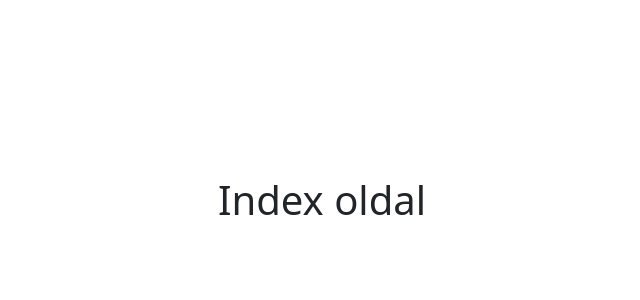
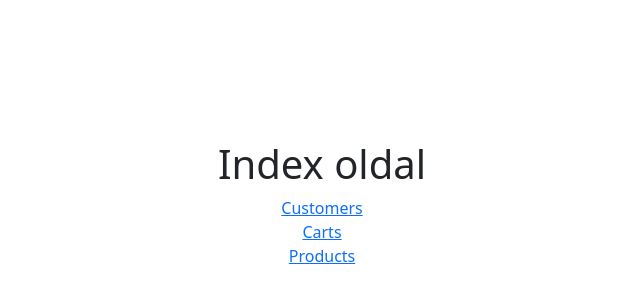
Before and after one commit to Cs12krisz/proba1-dto-termek-frontend, a React (Vite) app: page / in a window 1280 px wide. Shown: the part 196-496 px from the top of the page, without its empty margins (318-958 px from the left). Built offline with nearby package versions, Linux system fonts and the light colour scheme.

Commit message:
Customers adatok sikeres betöltése

```diff
--- a/src/App.jsx
+++ b/src/App.jsx
@@ -1,11 +1,30 @@
 import { NavLink, Route, Routes } from 'react-router-dom'
 import './App.css'
+import Customers from './pages/Customers'
+import Carts from './pages/Carts'
+import Products from './pages/Products'
 
 export const App = () => {
 
   return (
     <>
     <h1>Index oldal</h1>
+    <nav>
+    <NavLink to="/customers">Customers</NavLink>
+    </nav>
+    <nav>
+    <NavLink to="/carts">Carts</NavLink>
+    </nav>
+    <nav>
+    <NavLink to="/products">Products</NavLink>
+
+
+    </nav>
+    <Routes>
+      <Route path='/customers' element={<Customers></Customers>}></Route>
+      <Route path='/carts' element={<Carts></Carts>}></Route>
+       <Route path='/products' element={<Products/>}></Route>
+    </Routes>
     </>
   )
 }
--- a/src/main.jsx
+++ b/src/main.jsx
@@ -4,9 +4,12 @@ import './index.css'
 import { App } from './App.jsx'
 import 'bootstrap/dist/css/bootstrap.min.css'
 import 'bootstrap/dist/js/bootstrap.min.js'
+import { BrowserRouter } from 'react-router-dom'
 
 createRoot(document.getElementById('root')).render(
   <StrictMode>
-    <App />
+    <BrowserRouter>
+      <App />
+    </BrowserRouter>
   </StrictMode>,
 )
--- /dev/null
+++ b/src/pages/Carts.jsx
@@ -0,0 +1,5 @@
+function Carts() {
+
+}
+
+export default Carts
--- /dev/null
+++ b/src/pages/Customers.jsx
@@ -0,0 +1,39 @@
+import { useEffect, useState } from "react"
+import { Link } from "react-router-dom"
+
+const CustomersKomponens = ({elemek}) => {
+    return(
+<div>
+    {elemek.map((elem, index) => (
+     <div className="card" key={index}>
+        <div className="card-body">
+    <h4 className="card-title">{elem.name}<br />
+    <Link to={"/customers/" + elem.id}><i className="bi bi-eye">Részletek</i></Link>
+    </h4>
+        </div>
+    </div>
+
+    ))}
+</div>
+    )
+}
+
+
+function Customers() {
+    const [adatok, setAdatok] = useState([])
+
+    useEffect(() => {
+        fetch("http://localhost:5198/api/Customers")
+        .then((response) => (response.ok ? response.json() : []))
+        .then((tartalom) => setAdatok(tartalom))
+    })
+
+    return (
+        <>
+        <h1>Customers</h1>
+        <CustomersKomponens elemek={adatok}></CustomersKomponens>
+        </>
+    )
+}
+
+export default Customers
--- /dev/null
+++ b/src/pages/Products.jsx
@@ -0,0 +1,5 @@
+function Products() {
+
+}
+
+export default Products
```
Also changed, not shown: src/pages/Index.jsx (deleted).
